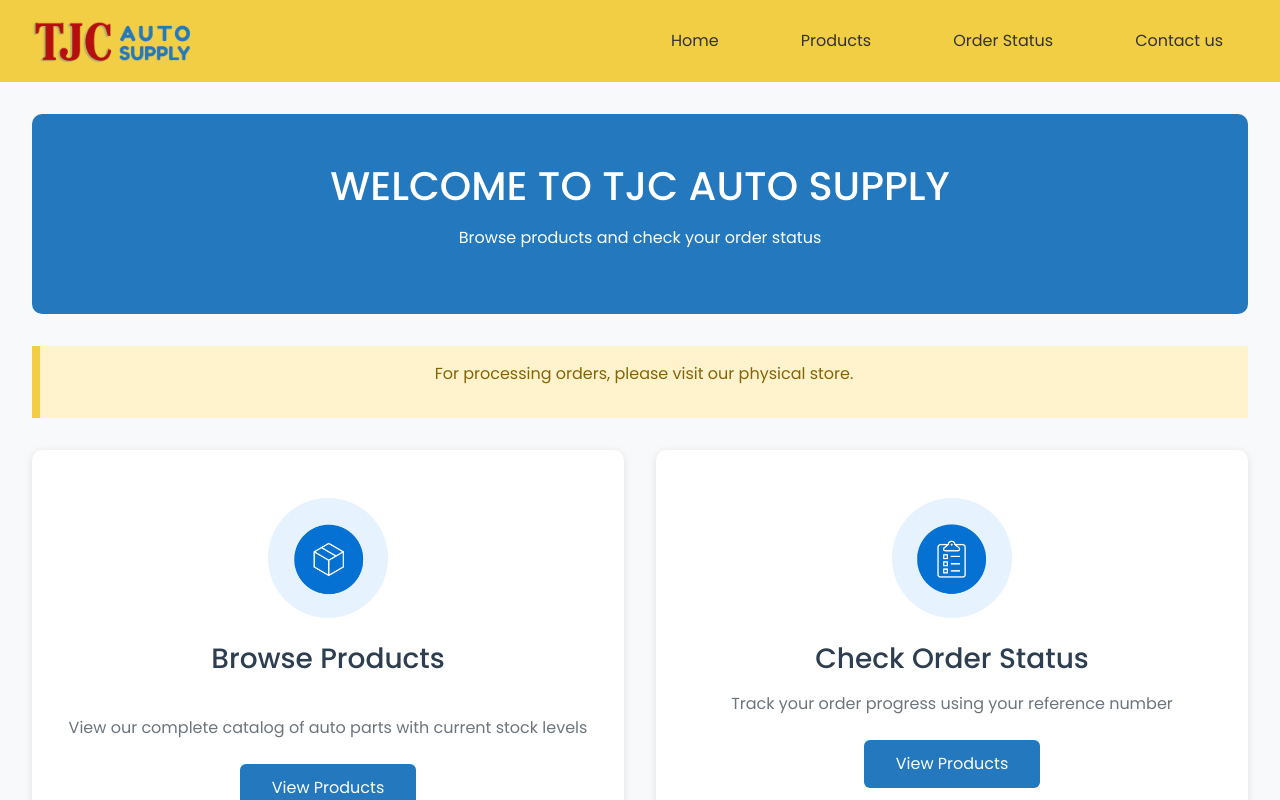
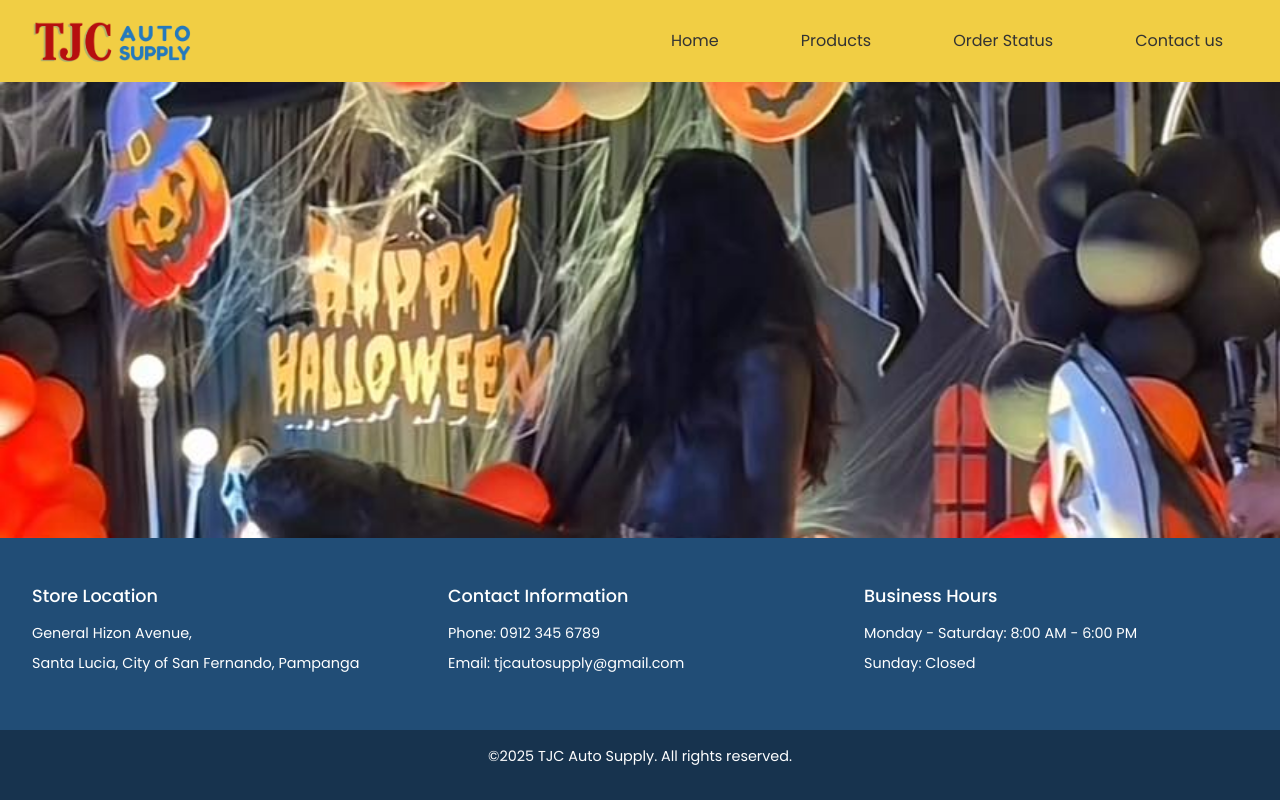
Before and after one commit to EarlCalonia/tj-sims, a React (Vite) app in the folder tjsims/: page /contact-us in a window 1280 px wide. Shown: the top 800 px of the page. Built offline with nearby package versions, Linux system fonts and the light colour scheme.

Commit message:
contact us

```diff
--- a/tjsims/src/App.jsx
+++ b/tjsims/src/App.jsx
@@ -3,6 +3,7 @@ import { BrowserRouter as Router, Routes, Route, Navigate, useLocation } from 'r
 import LoginPage from './pages/LoginPage';
 import RecoveryPage from './pages/RecoveryPage';
 import LandingPage from './pages/client/LandingPage';
+import ContactUs from './pages/client/ContactUs';
 import Products from './pages/client/Products';
 import ProductDetails from './pages/client/ProductDetails';
 import OrderStatus from './pages/client/OrderStatus';
@@ -41,7 +42,7 @@ const App = () => {
         <Route path="/products" element={<Products />} />
         <Route path="/products/:id" element={<ProductDetails />} />
         <Route path="/order-status" element={<OrderStatus />} />
-        <Route path="/contact-us" element={<LandingPage />} />
+        <Route path="/contact-us" element={<ContactUs />} />
 
         {/* Admin Routes */}
         <Route path="/admin/login" element={<LoginPage />} />
--- a/tjsims/src/pages/client/ContactUs.jsx
+++ b/tjsims/src/pages/client/ContactUs.jsx
@@ -10,11 +10,11 @@ const ContactUs = () => {
       <main
         style={{
           flex: '1 0 auto',
+          width: '100%',
           backgroundImage: `url(${bg})`,
           backgroundSize: 'cover',
-          backgroundPosition: 'center',
-          backgroundRepeat: 'no-repeat',
-          width: '100%'
+          backgroundPosition: 'center center',
+          backgroundRepeat: 'no-repeat'
         }}
       />
       <Footer />
--- a/tjsims/src/pages/client/OrderStatus.jsx
+++ b/tjsims/src/pages/client/OrderStatus.jsx
@@ -70,10 +70,10 @@ const OrderStatus = () => {
   };
 
   return (
-    <div className="order-status-page">
+    <div className="order-status-page" style={{ minHeight: '100vh', display: 'flex', flexDirection: 'column' }}>
       <Navbar />
 
-      <main style={{ maxWidth: 900, margin: '0 auto', padding: '30px 16px' }}>
+      <main style={{ maxWidth: 900, margin: '0 auto', padding: '30px 16px', flex: '1 0 auto', width: '100%' }}>
         <div style={{ textAlign: 'center', marginBottom: 20 }}>
           <h1 style={{ margin: 0, color: '#0f2544', letterSpacing: 1 }}>CHECK ORDER STATUS</h1>
           <p style={{ color: '#5a6c7d' }}>Enter your Order ID to view current status and payment information</p>
```
